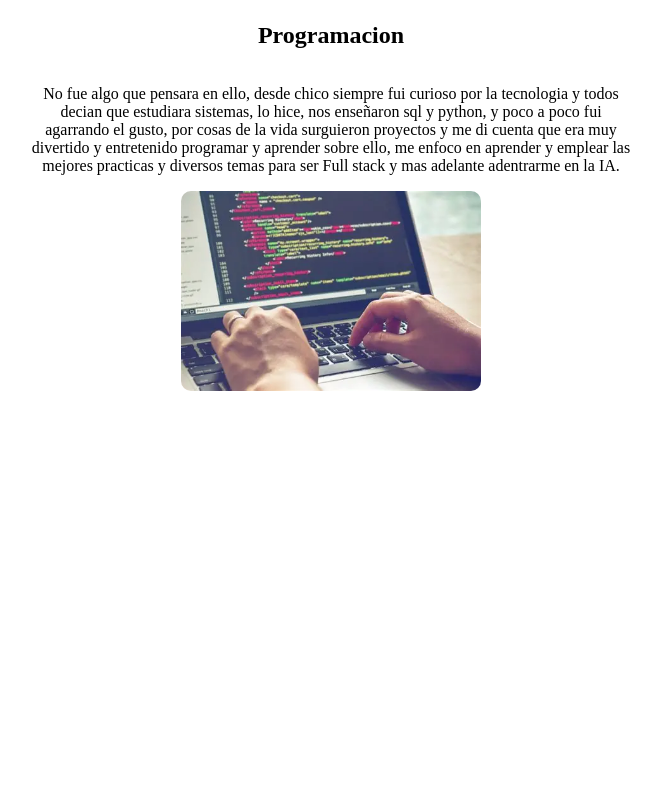
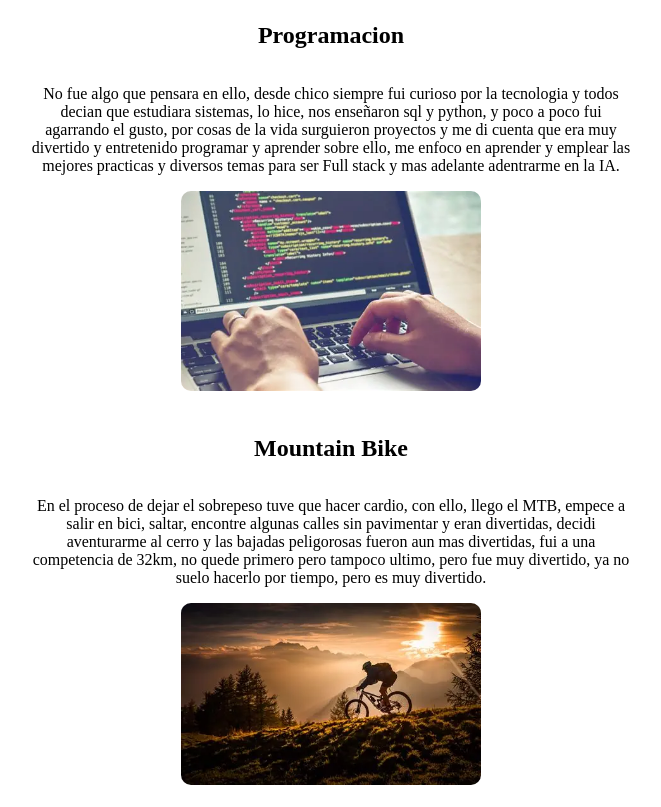
Before and after one commit to RdeReimer/misGustos, a plain HTML site: page index.html in a window 1280 px wide. Shown: the part 917-1724 px from the top of the page, without its empty margins (309-970 px from the left). Before the commit the page ends 1330 px from the top, so only its background shows below. Drawn offline with Linux system fonts and the light colour scheme.

Commit message:
Creacion de Articulo Mountain Bike

```diff
--- a/index.html
+++ b/index.html
@@ -38,5 +38,15 @@
         <img  src="public/code.png" alt="persona escribiendo codigo">
     </article>
    </section>
+            <!-- Seccion Mountan Bike-->
+    <section>
+    <header>
+        <h2>Mountain Bike</h2>
+    </header>
+    <article>
+        <p>En el proceso de dejar el sobrepeso tuve que hacer cardio, con ello, llego el MTB, empece a salir en bici, saltar, encontre algunas calles sin pavimentar y eran divertidas, decidi aventurarme al cerro y las bajadas peligorosas fueron aun mas divertidas, fui a una competencia de 32km, no quede primero pero tampoco ultimo, pero fue muy divertido, ya no suelo hacerlo por tiempo, pero es muy divertido.</p>
+        <img  src="public/mtb.png" alt="Mountan Bike">
+    </article>
+   </section>
 </body>
 </html>
```
